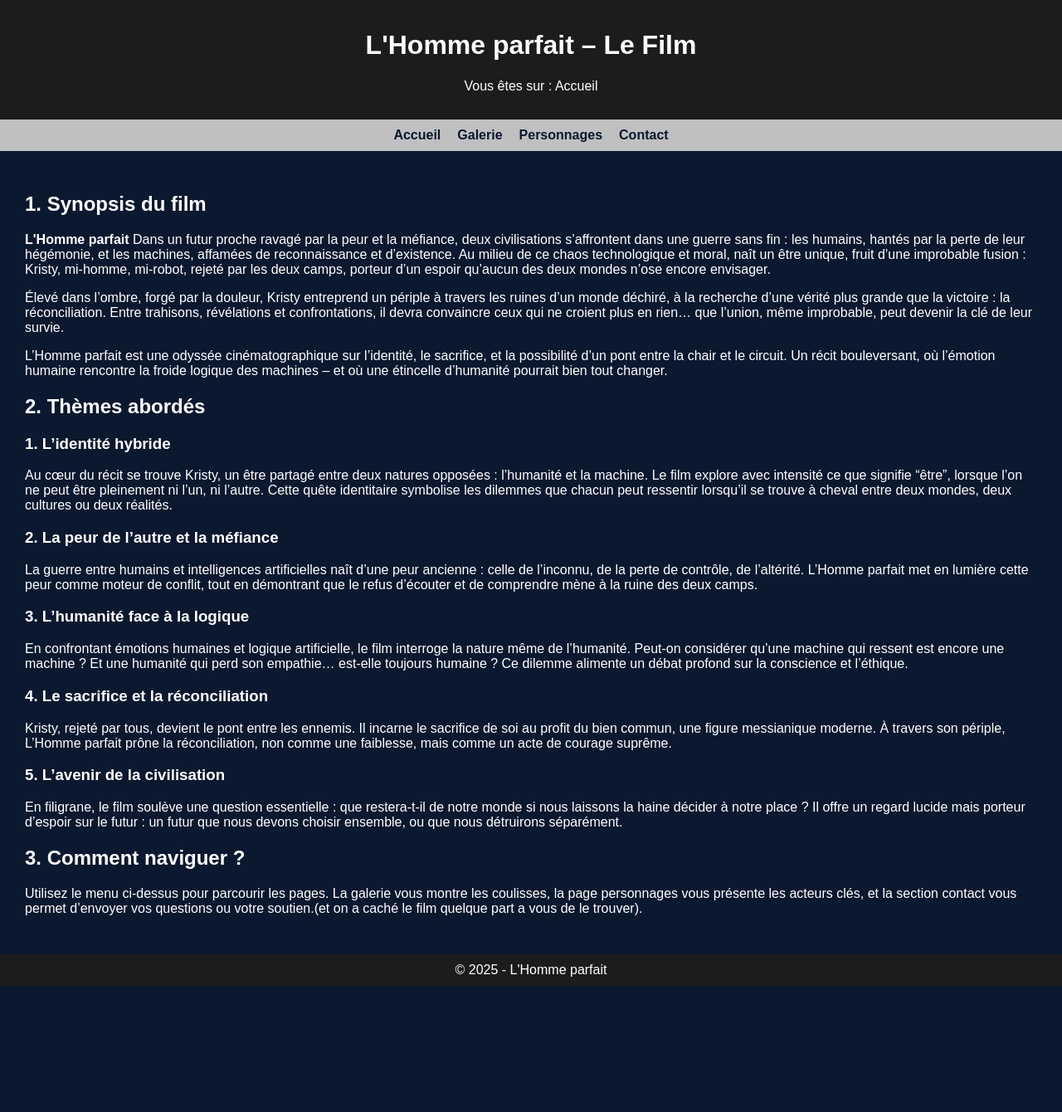
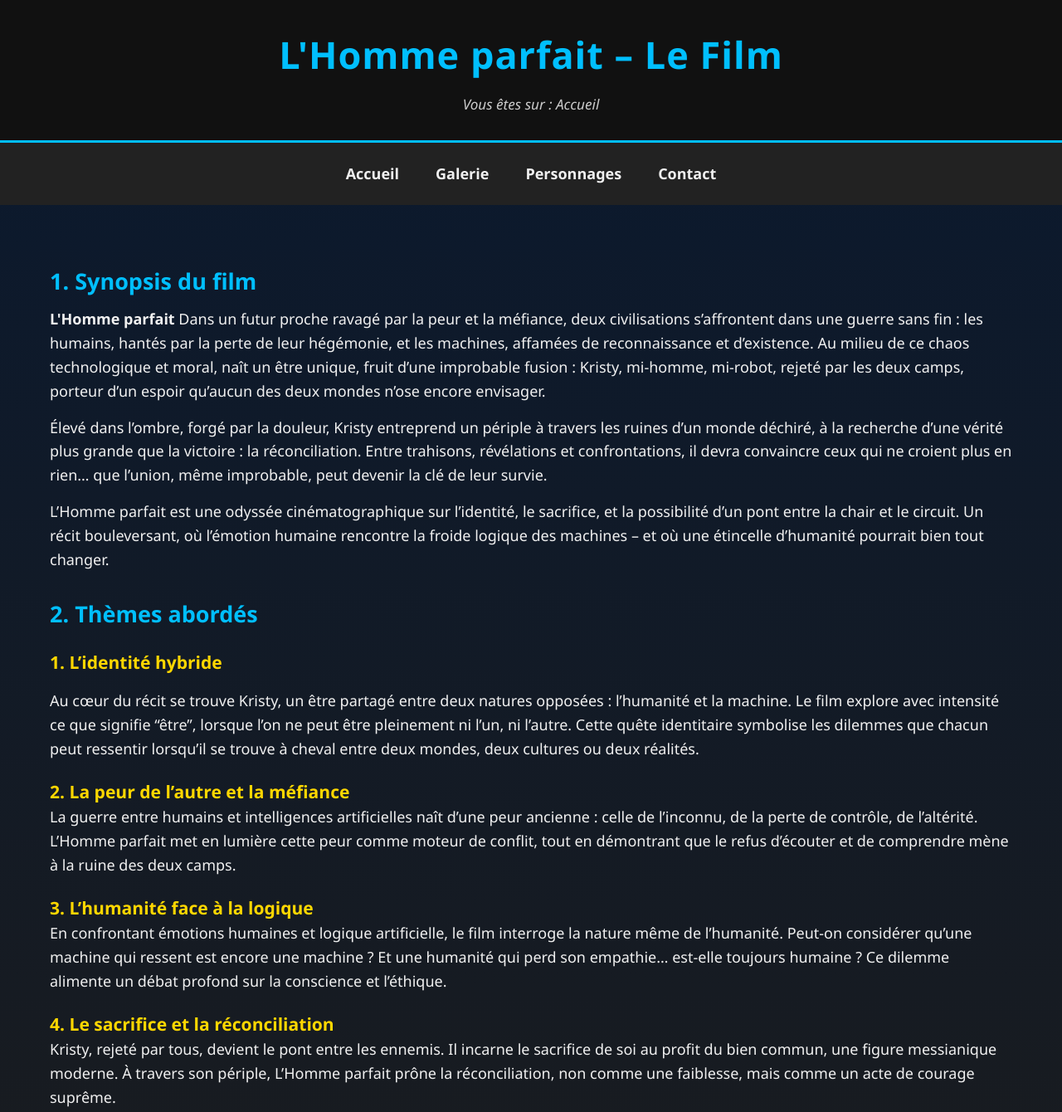
Before and after one commit to THEKUNPRIME/L-homme-parfait, a plain HTML site: page index.html in a window 1280 px wide. Shown: the top 1340 px of the page at 83% size. Before the commit the page ends 1188 px from the top, so only its background shows below. Drawn offline with nearby package versions, Linux system fonts and the light colour scheme.

Commit message:
style.css

```diff
--- a/style.css
+++ b/style.css
@@ -1,33 +1,113 @@
-body {
-  font-family: Arial, sans-serif;
+/* RESET */
+* {
   margin: 0;
   padding: 0;
-  background-color: #0A192F;
-  color: white;
+  box-sizing: border-box;
 }
+
+body {
+  font-family: 'Segoe UI', Roboto, sans-serif;
+  background: linear-gradient(180deg, #0A192F, #1C1C1C);
+  color: #F0F0F0;
+  font-size: 18px;
+  line-height: 1.6;
+  overflow-x: hidden;
+}
+
 header {
-  background-color: #1C1C1C;
+  background: #111;
+  padding: 30px 15px;
+  text-align: center;
+  border-bottom: 3px solid #00BFFF;
+}
+
+header h1 {
+  font-size: 2.5em;
+  color: #00BFFF;
+  letter-spacing: 1px;
+  margin-bottom: 10px;
+}
+
+header .location {
+  color: #CCCCCC;
+  font-size: 0.95em;
+  font-style: italic;
+}
+
+nav {
+  background: #222;
   padding: 15px;
-  text-align: center;
-}
-nav {
-  background-color: #C0C0C0;
-  padding: 10px;
   display: flex;
   justify-content: center;
+  flex-wrap: wrap;
   gap: 20px;
 }
+
 nav a {
+  color: #F0F0F0;
   text-decoration: none;
-  color: #0A192F;
   font-weight: bold;
+  padding: 8px 12px;
+  border-radius: 5px;
+  transition: all 0.3s;
 }
+
+nav a:hover {
+  background: #00BFFF;
+  color: #111;
+}
+
 main {
-  padding: 30px;
+  padding: 40px 20px;
+  max-width: 1200px;
+  margin: auto;
+  animation: fadeIn 1s ease-in;
 }
-footer{
+
+main h2 {
+  color: #00BFFF;
+  margin: 30px 0 10px;
+}
+
+main h3 {
+  color: #FFD700;
+  margin-top: 20px;
+}
+
+main p {
+  margin-bottom: 15px;
+}
+
+img {
+  border-radius: 8px;
+  transition: transform 0.3s, box-shadow 0.3s;
+}
+
+img:hover {
+  transform: scale(1.05);
+  box-shadow: 0 0 15px #00BFFF;
+}
+
+video {
+  max-width: 100%;
+  border: 3px solid #00BFFF;
+  border-radius: 10px;
+}
+
+footer {
+  background: #111;
   text-align: center;
-  padding: 10px;
-  background-color: #1C1C1C;
-  color: white;
+  padding: 20px;
+  font-size: 0.9em;
+  color: #999;
+  margin-top: 50px;
 }
+
+@keyframes fadeIn {
+  from { opacity: 0; transform: translateY(20px);}
+  to { opacity: 1; transform: translateY(0);}
+}
+.galerie-img {
+  width: 48%;
+  margin: 1%;
+}
```
